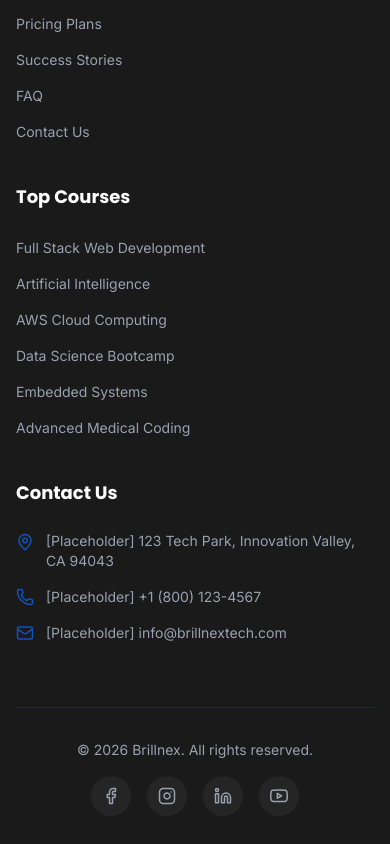
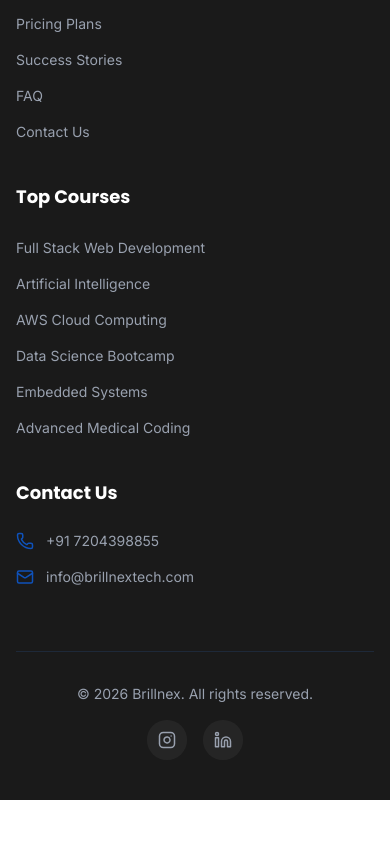
Before and after one commit to reddyrohan2003/brillnex-tech, a Next.js app: page / in a window 390 px wide. Shown: the part 10936-11780 px from the top of the page. After the commit the page ends 11736 px from the top, so only its background shows below. Built offline with nearby package versions, Linux system fonts and the light colour scheme.

Commit message:
chore: remove location, update phone to WhatsApp in footer, and remove Facebook/YouTube social links

```diff
--- a/src/components/home/Footer.tsx
+++ b/src/components/home/Footer.tsx
@@ -1,6 +1,6 @@
 import Link from "next/link";
 import Image from "next/image";
-import { MapPin, Phone, Mail } from "lucide-react";
+import { Phone, Mail } from "lucide-react";
 
 export default function Footer() {
   return (
@@ -62,17 +62,25 @@
           <div>
             <h4 className="text-lg font-bold font-heading mb-6">Contact Us</h4>
             <ul className="space-y-4">
-              <li className="flex items-start gap-3">
-                <MapPin size={18} className="text-primary flex-shrink-0 mt-0.5" />
-                <span className="text-gray-400 text-sm">[Placeholder] 123 Tech Park, Innovation Valley, CA 94043</span>
-              </li>
               <li className="flex items-center gap-3">
                 <Phone size={18} className="text-primary flex-shrink-0" />
-                <span className="text-gray-400 text-sm">[Placeholder] +1 (800) 123-4567</span>
+                <a
+                  href="https://wa.me/917204398855"
+                  target="_blank"
+                  rel="noopener noreferrer"
+                  className="text-gray-400 hover:text-white transition-colors text-sm"
+                >
+                  +91 7204398855
+                </a>
               </li>
               <li className="flex items-center gap-3">
                 <Mail size={18} className="text-primary flex-shrink-0" />
-                <span className="text-gray-400 text-sm">[Placeholder] info@brillnextech.com</span>
+                <a
+                  href="mailto:info@brillnextech.com"
+                  className="text-gray-400 hover:text-white transition-colors text-sm"
+                >
+                  info@brillnextech.com
+                </a>
               </li>
             </ul>
           </div>
@@ -86,16 +94,10 @@
           </p>
           <div className="flex items-center gap-4">
             <a href="#" className="w-10 h-10 rounded-full bg-white/5 flex items-center justify-center text-gray-400 hover:bg-primary hover:text-white transition-all">
-              <svg xmlns="http://www.w3.org/2000/svg" width="18" height="18" viewBox="0 0 24 24" fill="none" stroke="currentColor" strokeWidth="2" strokeLinecap="round" strokeLinejoin="round"><path d="M18 2h-3a5 5 0 0 0-5 5v3H7v4h3v8h4v-8h3l1-4h-4V7a1 1 0 0 1 1-1h3z"></path></svg>
-            </a>
-            <a href="#" className="w-10 h-10 rounded-full bg-white/5 flex items-center justify-center text-gray-400 hover:bg-primary hover:text-white transition-all">
               <svg xmlns="http://www.w3.org/2000/svg" width="18" height="18" viewBox="0 0 24 24" fill="none" stroke="currentColor" strokeWidth="2" strokeLinecap="round" strokeLinejoin="round"><rect x="2" y="2" width="20" height="20" rx="5" ry="5"></rect><path d="M16 11.37A4 4 0 1 1 12.63 8 4 4 0 0 1 16 11.37z"></path><line x1="17.5" y1="6.5" x2="17.51" y2="6.5"></line></svg>
             </a>
             <a href="#" className="w-10 h-10 rounded-full bg-white/5 flex items-center justify-center text-gray-400 hover:bg-primary hover:text-white transition-all">
               <svg xmlns="http://www.w3.org/2000/svg" width="18" height="18" viewBox="0 0 24 24" fill="none" stroke="currentColor" strokeWidth="2" strokeLinecap="round" strokeLinejoin="round"><path d="M16 8a6 6 0 0 1 6 6v7h-4v-7a2 2 0 0 0-2-2 2 2 0 0 0-2 2v7h-4v-7a6 6 0 0 1 6-6z"></path><rect x="2" y="9" width="4" height="12"></rect><circle cx="4" cy="4" r="2"></circle></svg>
-            </a>
-            <a href="#" className="w-10 h-10 rounded-full bg-white/5 flex items-center justify-center text-gray-400 hover:bg-primary hover:text-white transition-all">
-              <svg xmlns="http://www.w3.org/2000/svg" width="18" height="18" viewBox="0 0 24 24" fill="none" stroke="currentColor" strokeWidth="2" strokeLinecap="round" strokeLinejoin="round"><path d="M22.54 6.42a2.78 2.78 0 0 0-1.94-2C18.88 4 12 4 12 4s-6.88 0-8.6.46a2.78 2.78 0 0 0-1.94 2A29 29 0 0 0 1 11.75a29 29 0 0 0 .46 5.33A2.78 2.78 0 0 0 3.4 19c1.72.46 8.6.46 8.6.46s6.88 0 8.6-.46a2.78 2.78 0 0 0 1.94-2 29 29 0 0 0 .46-5.25 29 29 0 0 0-.46-5.33z"></path><polygon points="9.75 15.02 15.5 11.75 9.75 8.48 9.75 15.02"></polygon></svg>
             </a>
           </div>
         </div>
```
